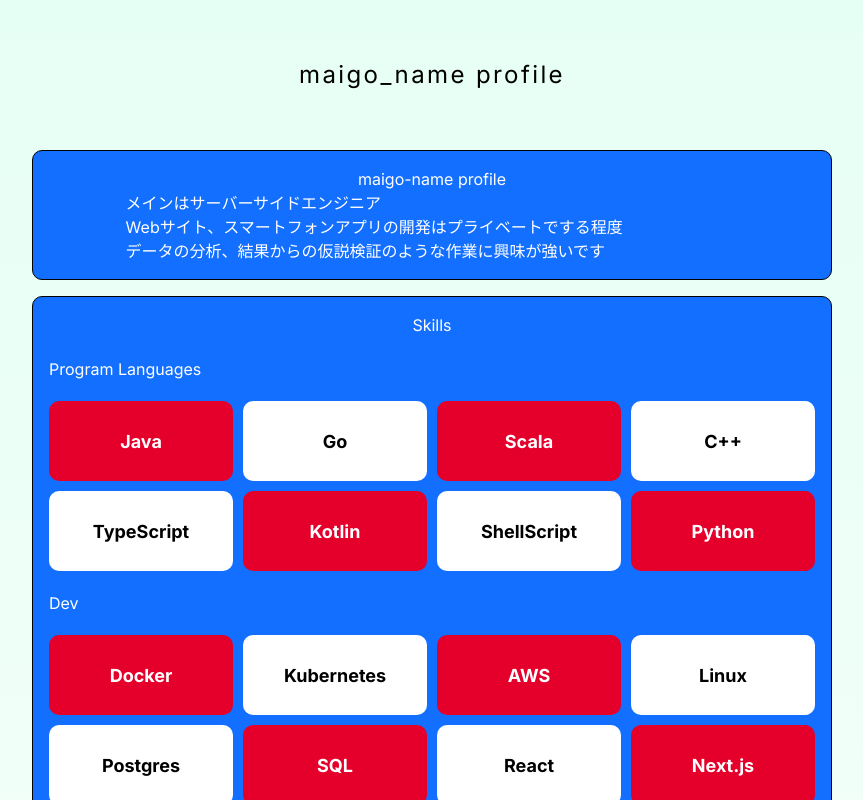
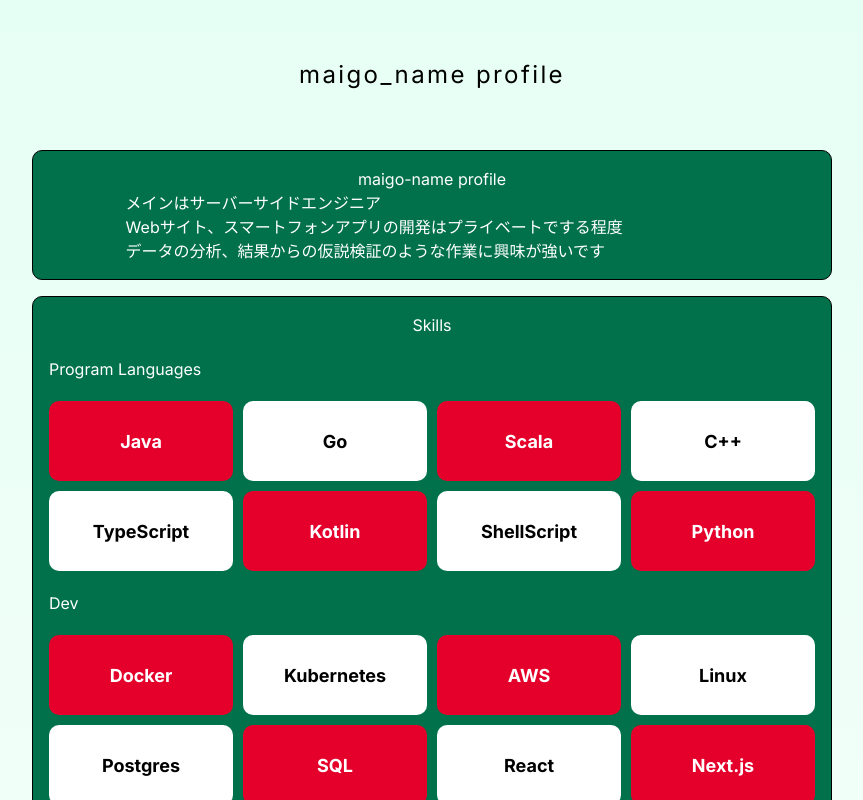
Before and after one commit to keyno63/profile.maigo-name.tokyo, a Next.js app in the folder website/: page / in a window 1280 px wide. Shown: the top 800 px of the page, without its empty margins (208-1071 px from the left). Built offline with nearby package versions, Linux system fonts and the light colour scheme.

Commit message:
fix background color

```diff
--- a/website/app/globals.css
+++ b/website/app/globals.css
@@ -7,6 +7,7 @@
   --background-start-rgb: 230, 255, 245;
   --background-end-rgb: 250, 255, 250;
   --border-line: 255, 255, 255;
+  --section-background: #01714B;
   --box-red: #E4002B;
   --box-white: white;
   --box-white-backgroud: black;
@@ -38,7 +39,7 @@
 
 section {
   container-type: inline-size;
-  background: #136FFF;
+  background: var(--section-background);
 
   display: flex;
   flex-direction: column;
```
